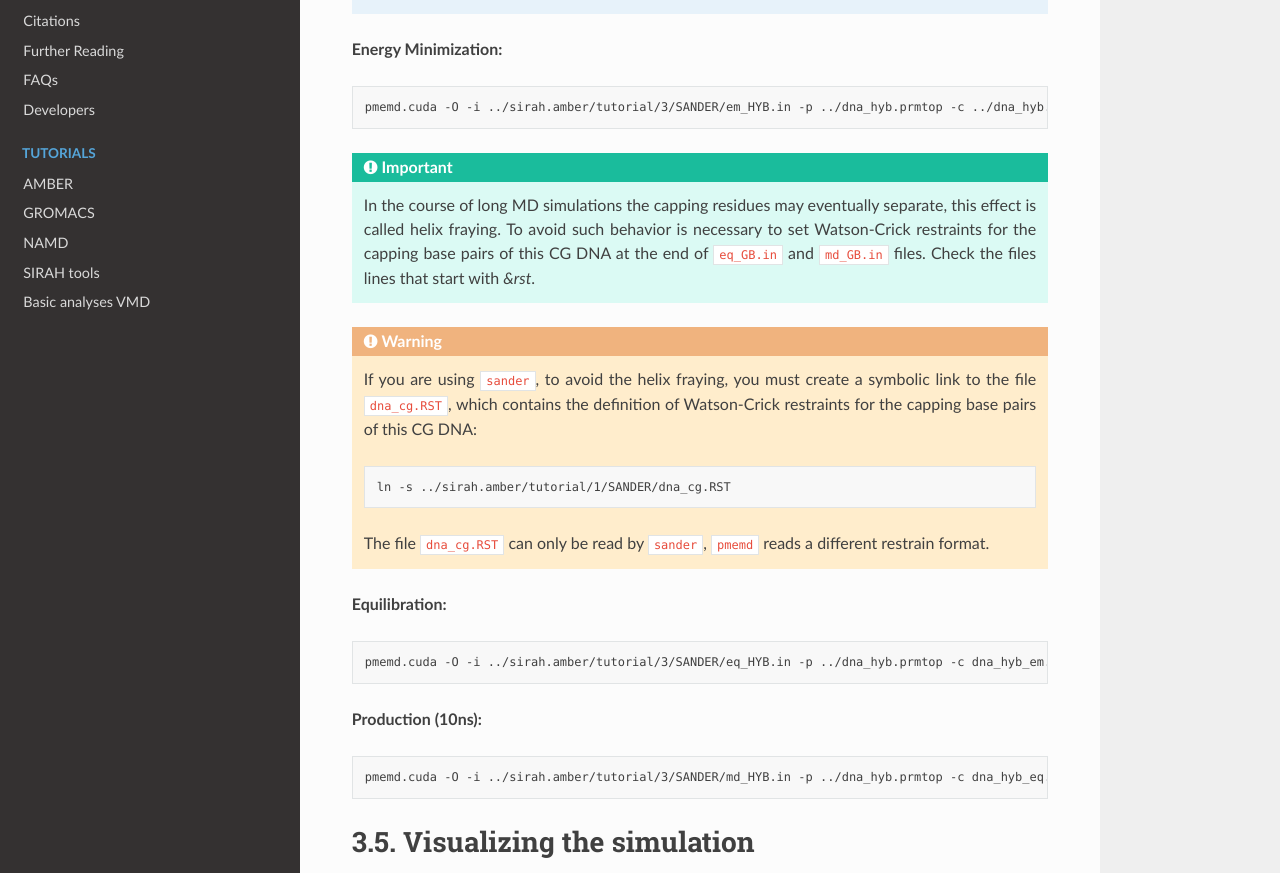
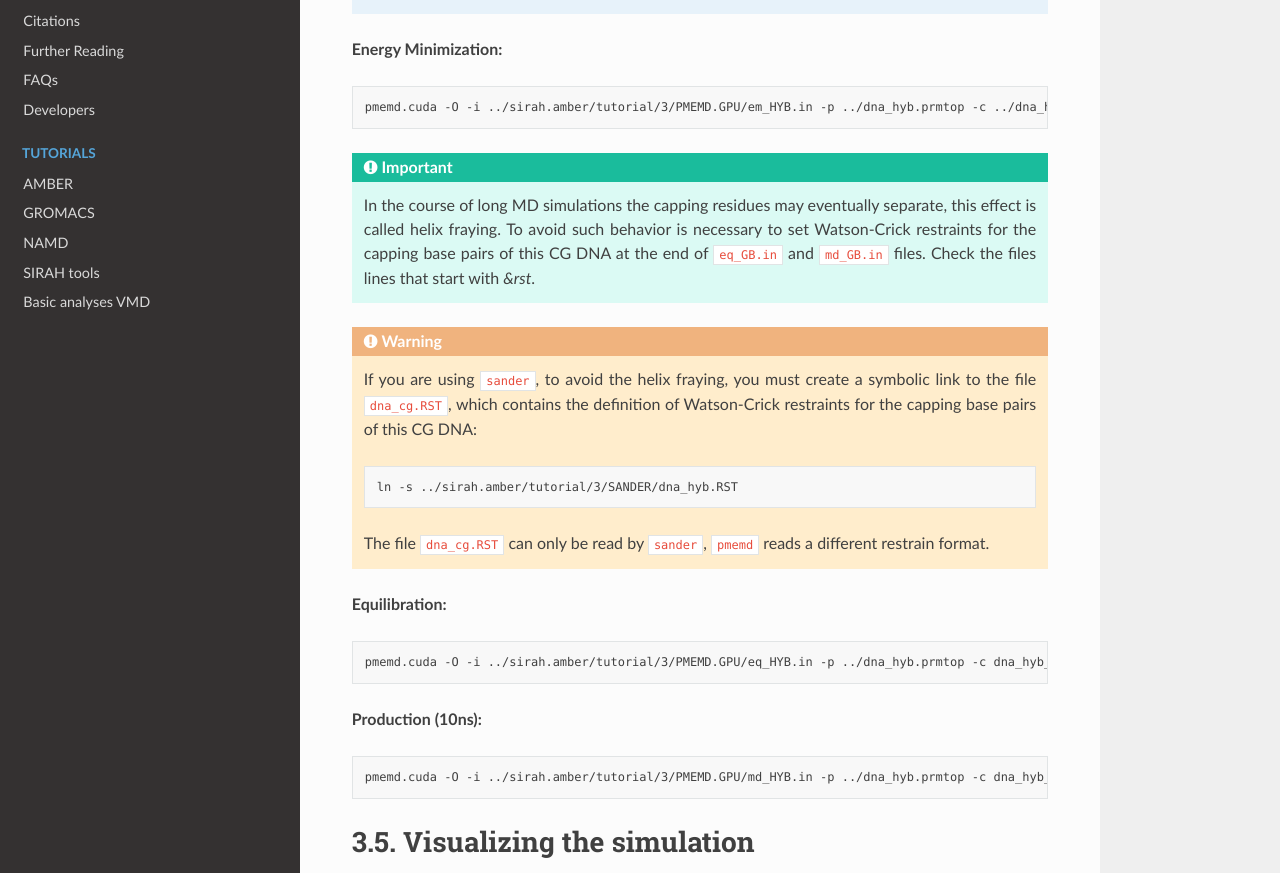
Before and after one commit to SIRAHFF/documentation, a Sphinx documentation site: the page built from docs/source/AMBER/Tutorial-3.rst, in a window 1280 px wide and 1400 px high, scrolled down 3319 px. Shown: the part 160-1033 px from the top of the window. Built offline with Sphinx 7.4.7 and the Read the Docs theme 2.0.0, drawn with Linux system fonts in a browser that asks for light colours.

Commit message:
Modificaciones Tutorial Amber

```diff
--- a/docs/source/AMBER/Tutorial-3.rst
+++ b/docs/source/AMBER/Tutorial-3.rst
@@ -152,7 +152,7 @@ The folder ``sirah.amber/tutorial/3/PMEMD.GPU/`` contains typical input files fo
 
 .. code-block:: bash
 
-   pmemd.cuda -O -i ../sirah.amber/tutorial/3/SANDER/em_HYB.in -p ../dna_hyb.prmtop -c ../dna_hyb.ncrst -o dna_hyb_em.out -r dna_hyb_em.ncrst &
+   pmemd.cuda -O -i ../sirah.amber/tutorial/3/PMEMD.GPU/em_HYB.in -p ../dna_hyb.prmtop -c ../dna_hyb.ncrst -o dna_hyb_em.out -r dna_hyb_em.ncrst &
 
 .. important::
 
@@ -167,7 +167,7 @@ The folder ``sirah.amber/tutorial/3/PMEMD.GPU/`` contains typical input files fo
 
     .. code-block:: bash
 
-        ln -s ../sirah.amber/tutorial/1/SANDER/dna_cg.RST
+        ln -s ../sirah.amber/tutorial/3/SANDER/dna_hyb.RST
 
     The file ``dna_cg.RST`` can only be read by ``sander``, ``pmemd`` reads a different restrain format.
 
@@ -177,13 +177,13 @@ The folder ``sirah.amber/tutorial/3/PMEMD.GPU/`` contains typical input files fo
 
 .. code-block:: bash
 
-   pmemd.cuda -O -i ../sirah.amber/tutorial/3/SANDER/eq_HYB.in -p ../dna_hyb.prmtop -c dna_hyb_em.ncrst -o dna_hyb_eq.out -r dna_hyb_eq.ncrst -x dna_hyb_eq.nc &
+   pmemd.cuda -O -i ../sirah.amber/tutorial/3/PMEMD.GPU/eq_HYB.in -p ../dna_hyb.prmtop -c dna_hyb_em.ncrst -o dna_hyb_eq.out -r dna_hyb_eq.ncrst -x dna_hyb_eq.nc &
 
 **Production (10ns):**
 
 .. code-block:: bash
 
-   pmemd.cuda -O -i ../sirah.amber/tutorial/3/SANDER/md_HYB.in -p ../dna_hyb.prmtop -c dna_hyb_eq.ncrst -o dna_hyb_md.out -r dna_hyb_md.ncrst -x dna_hyb_md.nc &
+   pmemd.cuda -O -i ../sirah.amber/tutorial/3/PMEMD.GPU/md_HYB.in -p ../dna_hyb.prmtop -c dna_hyb_eq.ncrst -o dna_hyb_md.out -r dna_hyb_md.ncrst -x dna_hyb_md.nc &
 
 
 
--- a/docs/source/AMBER/Tutorial-4.rst
+++ b/docs/source/AMBER/Tutorial-4.rst
@@ -20,7 +20,7 @@ Map the atomistic structure of the closed circular DNA to its CG representation:
 
 .. code-block:: bash
 
-   ./sirah.amber/tools/CGCONV/cgconv.pl -i ./sirah.amber/tutorial/4/ccdna.pdb | sed -e 's/DCX A 1/CW5 A 1/'  -e 's/DCX B 1/CW5 B 1/' -e 's/DGX A 100/GW3 A 100/' -e 's/DGX B 100/GW3 B 100/' > ccdna_cg.pdb
+   ./sirah.amber/tools/CGCONV/cgconv.pl -i ./sirah.amber/tutorial/4/ccdna.pdb | sed -e 's/DCX A   1/CW5 A   1/'  -e 's/DCX B   1/CW5 B   1/' -e 's/DGX A 100/GW3 A 100/' -e 's/DGX B 100/GW3 B 100/' > ccdna_cg.pdb
 
 .. note::
 
--- a/docs/source/AMBER/Tutorial-5.rst
+++ b/docs/source/AMBER/Tutorial-5.rst
@@ -177,7 +177,7 @@ input flags therein, in particular the definition of flag *chngmask=0* at *&ewal
 
 .. code-block:: bash
 
-	pmemd.cuda -O -i ../sirah.amber/tutorial/5/em2_WT4.in -p ../1CRN_cg.prmtop -c ../1CRN_cg_em1.ncrst -o 1CRN_cg_em2.out -r 1CRN_cg_em2.ncrst &
+	pmemd.cuda -O -i ../sirah.amber/tutorial/5/em2_WT4.in -p ../1CRN_cg.prmtop -c 1CRN_cg_em1.ncrst -o 1CRN_cg_em2.out -r 1CRN_cg_em2.ncrst &
 
 **Solvent Equilibration (NPT):**
 
--- a/docs/source/AMBER/installation.rst
+++ b/docs/source/AMBER/installation.rst
@@ -62,7 +62,7 @@ You will get the folder ``sirah_[version].amber/`` containing the force field de
 
 .. caution::
 
-  Remember to change **X.X** to the number that corresponds to the tutorial you are going to do.
+	Remember to change **X.X** to the number that corresponds to the tutorial you are going to do.
 
 Make a new folder for this tutorial in your working directory:
 
@@ -80,7 +80,9 @@ Create the following symbolic link in the folder tutorialX.X:
 
     SIRAH Force Field is also distributed with `AMBER <https://ambermd.org/index.php>`_ and `AmberTools <https://ambermd.org/AmberTools.php>`_ official releases. To use the native AMBER version of SIRAH, create a symbolic link located in $AMBERHOME:
 
-    ln -s $AMBERHOME/dat/SIRAH sirah.amber
+    .. code-block:: bash
+
+		ln -s $AMBERHOME/dat/SIRAH sirah.amber
 
     Check the `AMBER Manual <https://ambermd.org/doc12/Amber23.pdf>`_ section **3.11.2** for more details.
 
```
Also changed, not shown: other parts of docs/source/AMBER/Tutorial-5.rst (+1 -1 lines), docs/source/AMBER/Tutorial-8.rst (+4 -3 lines).
